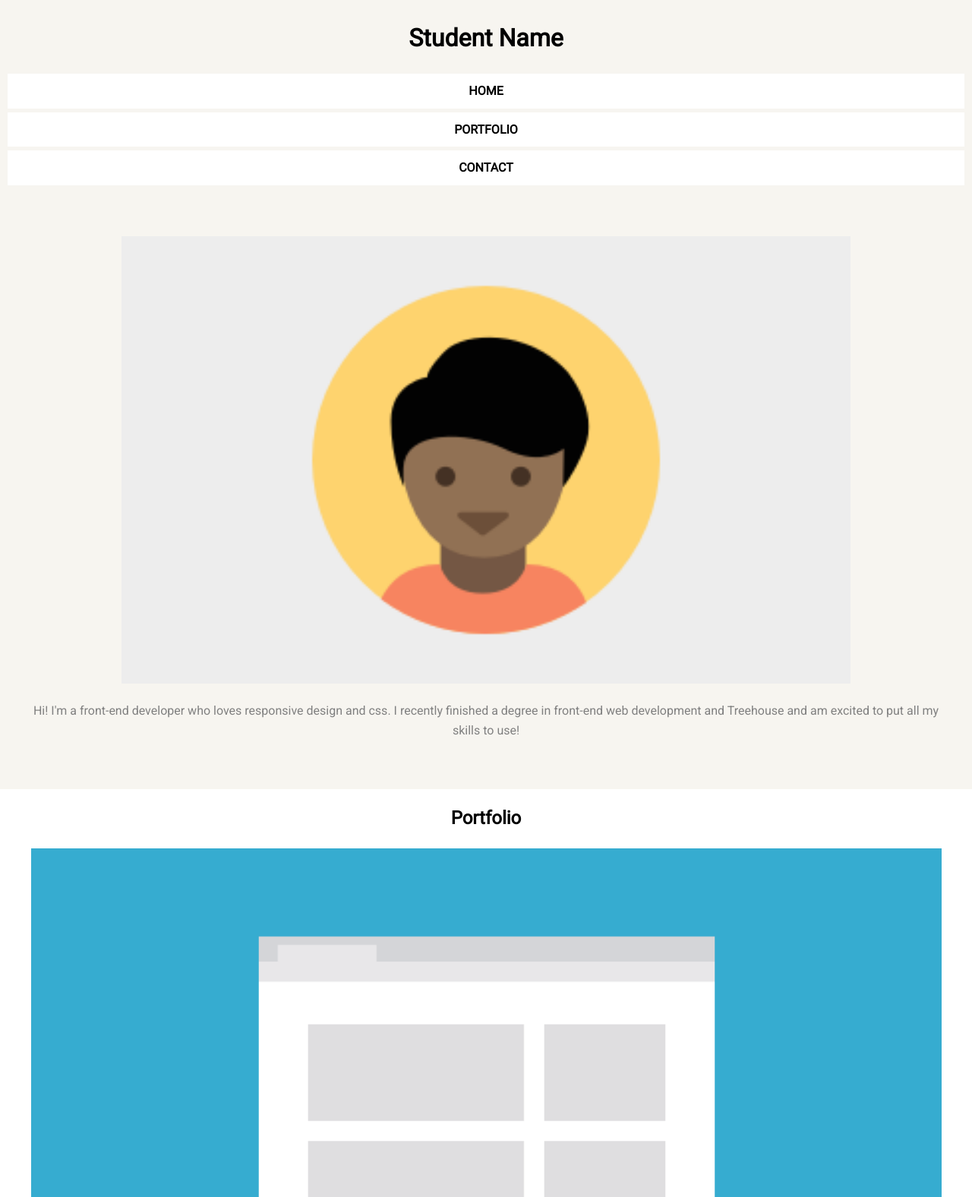
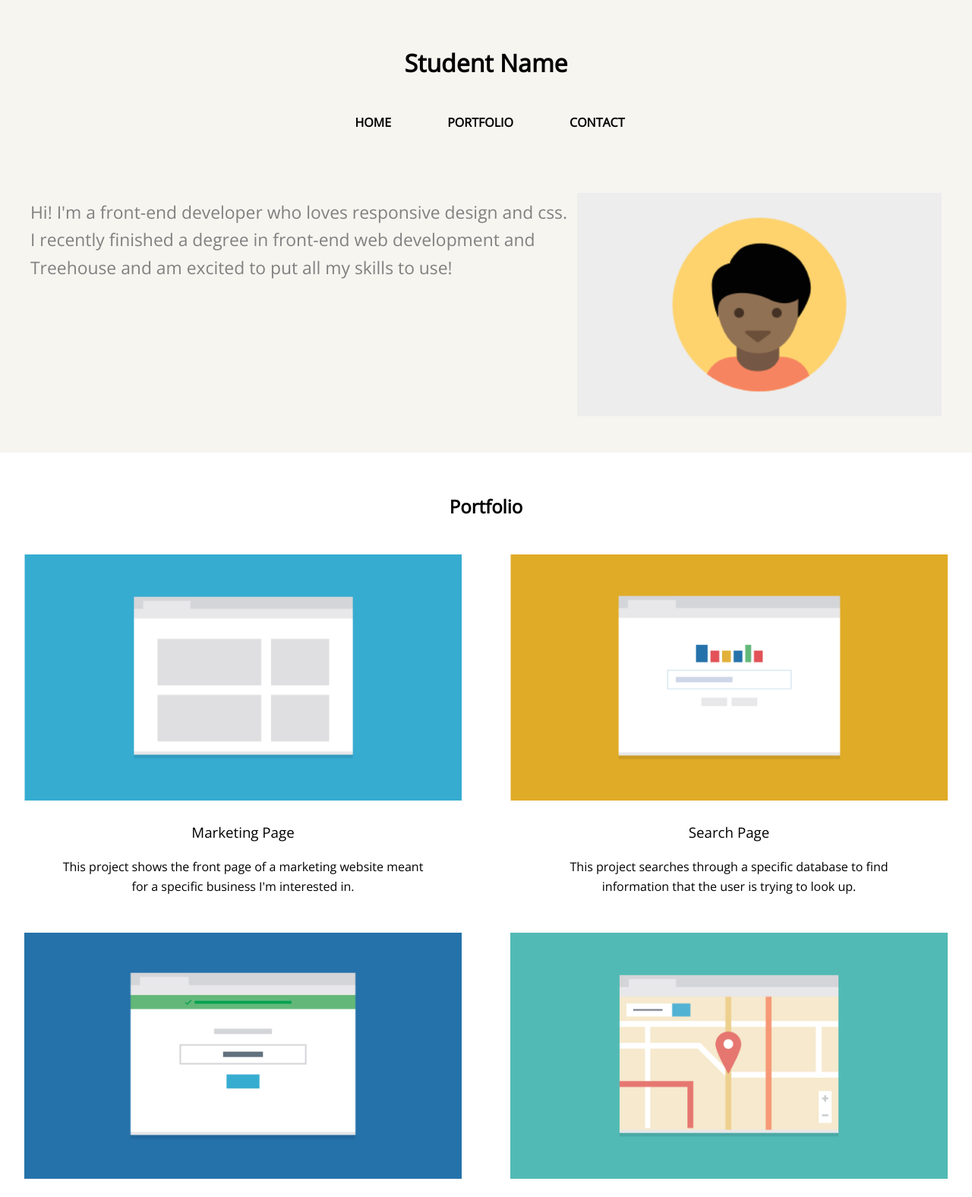
Before and after one commit to w-lindvall/fewd-project-2, a plain HTML site: page index.html in a window 1280 px wide. Shown: the top 1576 px of the page at 76% size. Drawn offline with nearby package versions, Linux system fonts and the light colour scheme.

Commit message:
Add medium size screen view styles

```diff
--- a/css/styles.css
+++ b/css/styles.css
@@ -1,4 +1,4 @@
-/* Global Layout Set-up */
+/* - - - - Global Layout Set-up - - - - */
 * {
   box-sizing: border-box;
 }
@@ -8,7 +8,7 @@ body {
   padding: 0;
   line-height: 1.6;
   text-align: center;
-  font-family: 'Roboto', sans-serif;
+  font-family: 'Open Sans', sans-serif;
 }
 
 img {
@@ -18,6 +18,19 @@ img {
 
 a {
   text-decoration: none;
+  color: black;
+}
+
+h1 {
+  font-weight: bolder;
+}
+
+h2 {
+  font-weight: bold;
+}
+
+h3 {
+  font-weight: lighter;
 }
 
 .clearfix::after {
@@ -26,11 +39,10 @@ a {
   clear: both;
 }
 
-/* Section Styles */
+
+/* - - - - Section Styles - - - - */
 .wrapper{
   margin: 0 auto;
-  width: 90%;
-  text-align: center;
 }
 
 .container {
@@ -38,53 +50,62 @@ a {
   width: 100%;
 }
 
-.main-header,
-.bio {
+header {
   background: #f7f5f0;
   padding-top: .2em;
   padding-bottom: 3em;
 }
 
-footer {
-  background: #f7f5f0;
-  padding: 10px;
+.portfolio {
   padding-top: 2em;
-  padding-bottom: 2em;
-  font-weight: lighter;
 }
 
-/* Main Header */
+footer {
+  padding: 10px;
+  background: #f7f5f0;
+
+  padding-top: 2em;
+  padding-bottom: 4em;
+}
+
+/* - - - - Main Header - - - - */
 .main-nav a {
-  color: black;
   text-transform: uppercase;
-  font-weight: bolder;
+  font-weight: bold;
+
+  padding: 15px 15px;  /*---- Makes links more clickable --*/
+  background-color: white;
   display: block;
-  padding: 10px 15px;  /*---- Makes links more clickable --*/
-  background-color: white;
+
   margin-top: 5px;
-  margin-left: 10px;
-  margin-right: 10px;
+  margin-left: 15px;
+  margin-right: 15px;
 }
 
 .main-nav a:hover {
   color: darkgrey;
 }
 
-/* Bio */
+.bio {
+  padding-top: 3em;
+}
+
 .bio p {
   color: #808080;
+  font-size: 1.3em;
+  font-weight: lighter;
 }
 
 .bio img {
-  width: 80%;
+  width: 70%;
 }
 
-/* Portfolio */
-.portfolio-text {
+/* - - - - Portfolio - - - - */
+.portfolio p {
   padding-bottom: 2em;
 }
 
-/* Contact */
+/* - - - - Contact - - - - */
 footer strong {
   font-weight: bold;
   color: #202020;
@@ -98,6 +119,10 @@ footer a {
   color: #202020;
 }
 
+footer hr {
+  margin-bottom: 2em;
+}
+
 .footer-link {
   display: block;
   float: left;
@@ -105,5 +130,116 @@ footer a {
 
 .footer-top {
   display: block;
+  text-transform: uppercase;
   float: right;
 }
+
+footer nav.medium {
+  display: none;
+}
+
+footer nav.large {
+  display: none;
+}
+
+
+/* - - - - Media Queries - - - - */
+@media (min-width: 768px) {
+
+  /* - - - - Section Styles - - - - */
+
+  /* - - - - Nav - - - - */
+  .name {
+    padding-top: 1em;
+  }
+
+  .main-header {
+    position: fixed;
+    z-index: 999;
+    width: 100%;
+    top: 0;
+  }
+
+  .main-nav li {
+    display: inline-block;
+    margin-left: 10px;
+  }
+
+  .main-nav a {
+    background-color: #f7f5f0;
+  }
+
+  .bio img {
+    display: inline-block;
+    float: right;
+    width: 40%;
+  }
+
+  .bio figcaption {
+    font-size: 1.1em;
+    text-align: left;
+    display: inline-block;
+    float: left;
+    position: relative;
+    top: -15px;
+    width: 60%;
+    padding-right: 10px;
+  }
+
+  /* - - - - Portfolio - - - - */
+  .portfolio {
+    padding-bottom: 2em;
+  }
+
+  .portfolio figure {
+    float: left;
+    background-color: white;
+    width: 50%;
+    margin: 0;
+  }
+
+  .portfolio img {
+    width: 90%;
+  }
+
+  .portfolio figcaption {
+    padding-bottom: 2em;
+  }
+
+  .portfolio p {
+    padding: 0 70px;
+  }
+
+  .portfolio h2 {
+    padding-bottom: 1em;
+  }
+
+  /* - - - - Bio - - - - */
+  footer p {
+    padding: 0 200px;
+  }
+
+  /* - - - - Footer - - - - */
+  footer nav.mobile {
+    display: none;
+  }
+
+  footer nav.medium {
+    display: block;
+  }
+
+  .medium {
+    float: right;
+  }
+
+  .footer-link {
+    display: block;
+    float: left;
+  }
+
+  .footer-medium {
+    display: block;
+    float: left;
+    margin-left: 10px;
+    text-transform: uppercase;
+  }
--- a/index.html
+++ b/index.html
@@ -5,25 +5,24 @@
     <meta charset="UTF-8">
     <title>Project 2</title>
     <meta name="viewport" content="width=device-width, initial-scale=1.0">
-    <link href="https://fonts.googleapis.com/css?family=Roboto" rel="stylesheet" type="text/css">
+    <link href="https://fonts.googleapis.com/css?family=Open+Sans" rel="stylesheet">
     <link rel="stylesheet" href="css/normalize.css">
     <link rel="stylesheet" href="css/styles.css">
 </head>
 
 <body>
+
     <div class="wrap">
 
-        <div class="container">
-            <nav class="main-header">
+        <header class="container clearfix">
 
-                <h1 class="title" id="top">Student Name</h1>
+            <h1 class="name" id="top">Student Name</h1>
+
             <ul class="main-nav">
                 <li><a href="#">Home</a></li>
                 <li><a href="#portfolio">Portfolio</a></li>
                 <li><a href="#contact">Contact</a></li>
             </ul>
-
-            </nav><!--/.main-header-->
 
             <div class="bio">
                 <figure>
@@ -37,14 +36,16 @@
 
                 </figure>
             </div><!--/.bio-->
-        </div>
 
-        <h2 id="portfolio">Portfolio</h2>
-        <div class="container primary col">
+        </header>
+
+        <div id="portfolio" class="portfolio container clearfix">
+
+            <h2>Portfolio</h2>
 
                 <figure>
-                <img class="portfolio-img" src="img/portfolio-1.png" alt="Marketing image icon">
-                <figcaption class="portfolio-text">
+                    <img src="img/portfolio-1.png" alt="Marketing image icon">
+                    <figcaption>
                         <h3>Marketing Page</h3>
                         <p>This project shows the front page of a marketing website meant
                             for a specific business I'm interested in.</p>
@@ -52,21 +53,17 @@
                 </figure>
 
                 <figure>
-                <img class="portfolio-img" src="img/portfolio-2.png" alt="Search image icon">
-                <figcaption class="portfolio-text">
+                    <img src="img/portfolio-2.png" alt="Search image icon">
+                    <figcaption>
                         <h3>Search Page</h3>
                         <p>This project searches through a specific database to find information that
                             the user is trying to look up.</p>
                     </figcaption>
                 </figure>
 
-        </div><!--/.primary-col-->
-
-        <div class="container secondary col">
-
                 <figure>
-                <img class="portfolio-img" src="img/portfolio-3.png" alt="Travel app icon">
-                <figcaption class="portfolio-text">
+                    <img src="img/portfolio-3.png" alt="Travel app icon">
+                    <figcaption>
                         <h3>Travel App</h3>
                         <p>This project compares travel times based on different transportation methods
                             and tells you the best one.</p>
@@ -74,17 +71,13 @@
                 </figure>
 
                 <figure>
-                <img class="portfolio-img" src="img/portfolio-4.png" alt="Maps of favorite spots icon">
-                <figcaption class="portfolio-text">
+                    <img src="img/portfolio-4.png" alt="Maps of favorite spots icon">
+                    <figcaption>
                         <h3>Map of Favorite Spots</h3>
                         <p>This project uses mapping apis to plot points for my favorite spots in the city
                             for a do-it-yourself walking tour.</p>
                     </figcaption>
                 </figure>
-
-        </div><!--/.secondary-col-->
-
-        <div class="container tertiary col">
 
                 <figure>
                     <img class="portfolio-img" src="img/portfolio-5.png" alt="Photo gallery icon">
@@ -104,16 +97,30 @@
                     </figcaption>
                 </figure>
 
-        </div><!--/.tertiary-col-->
+        </div>
 
-        <footer class="clearfix">
+        <footer class="contact container">
+
             <h2 id="contact">Contact</h2>
                 <p>If you're interested in chatting or want more information about what I've been working on,
                     I'd love to hear from you!<br><br>
                     Phone  <strong>+ 1 (111) 555-1234</strong><br>
                     E-mail  <a href="mailto:email@yoursite.com"><strong>email@yoursite.com</strong></a></p>
                 <br><hr>
-            <a href="#" class="footer-link">Student name</a><a href="#top" class="footer-top">Back to top</a>
+
+            <a href="#" class="footer-link">Student name</a>
+            <nav class="mobile">
+                <a href="#top" class="footer-top">Back to top</a>
+            </nav>
+
+            <nav class="medium">
+                <a href="#" class="footer-medium">Home</a><a href="#portfolio" class="footer-medium">Portfolio</a>
+                <a href="#contact" class="footer-medium">Contact</a>
+            </nav>
+
+            <nav class="large">
+                <a href="#top" class="footer-top">Back to top</a>
+            </nav>
 
         </footer>
 
```
Lines whose indentation alone changed are shown as unchanged.
